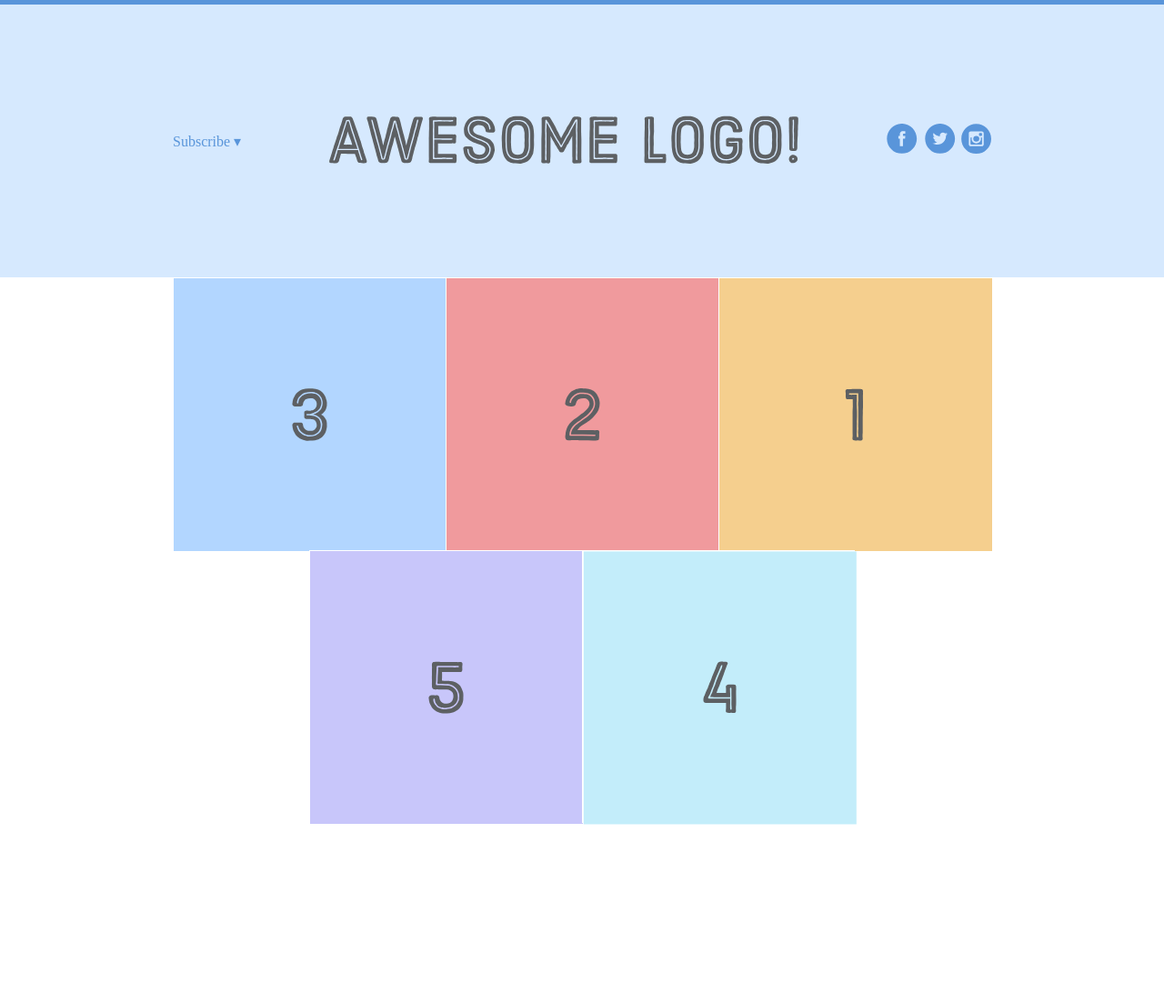
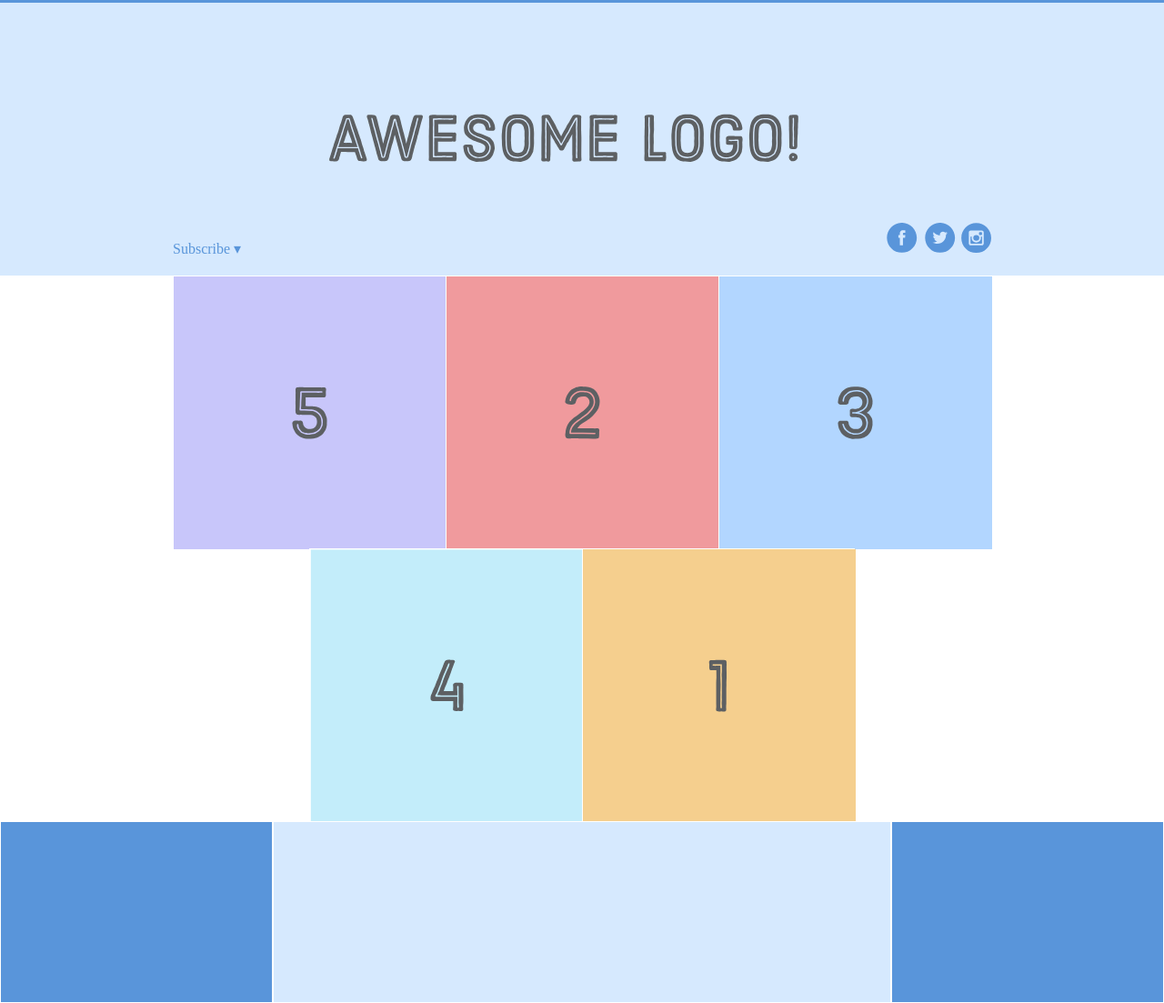
Before and after one commit to Sivnerof/Odin-Project, a plain HTML site: page Front-End/Practice-Exercises/flexbox-2.html in a window 1280 px wide. Shown: the part 55-1158 px from the top of the page at 91% size. Before the commit the page ends 966 px from the top, so only its background shows below. Drawn offline with Linux system fonts and the light colour scheme.

Commit message:
Finished flexbox lesson

```diff
--- a/Front-End/Practice-Exercises/flexbox-2.css
+++ b/Front-End/Practice-Exercises/flexbox-2.css
@@ -29,8 +29,16 @@
     display: flex;
     justify-content: center;
     flex-wrap: wrap;
-    flex-direction: row-reverse;  /* <--- Really freaking cool! */
+    flex-direction: row;
     align-items: center;
+}
+
+.first-item {
+    order: 1;
+}
+
+.last-item {
+    order: -1;
 }
 
 .photo-grid-item {
@@ -48,7 +56,6 @@
 }
 
 .menu {
-    border: 1px solid #fff;  /* For debugging */
     width: 900px;
     display: flex;
     justify-content: space-around;
@@ -62,3 +69,28 @@
 .login {
     margin-left: 20px;
 }
+
+.social,
+.subscribe {
+  align-self: flex-end;
+  margin-bottom: 20px;
+}
+
+.footer {
+    display: flex;
+    justify-content: space-between;
+}
+
+.footer-item {
+    border: 1px solid #fff;
+    background-color: #D6E9FE;
+    height: 200px;
+    flex: 1;
+}
+
+.footer-one,
+.footer-three {
+  background-color: #5995DA;
+  flex: initial;
+  width: 300px;
+}
--- a/Front-End/Practice-Exercises/flexbox-2.html
+++ b/Front-End/Practice-Exercises/flexbox-2.html
@@ -39,8 +39,12 @@
         <div class='photo-grid-item last-item'>
           <img src='images/five.svg'/>
         </div>
-
       </div>
+    </div>
+    <div class='footer'>
+      <div class='footer-item footer-one'></div>
+      <div class='footer-item footer-two'></div>
+      <div class='footer-item footer-three'></div>
     </div>
   </body>
 </html>
```
